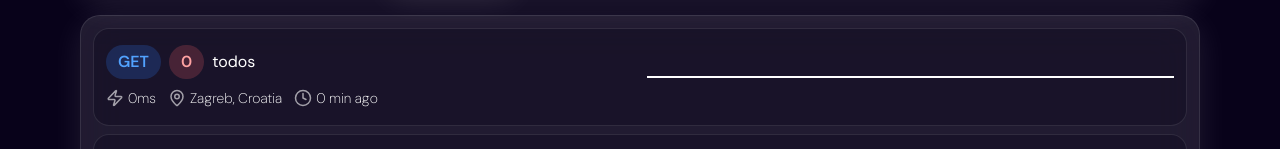
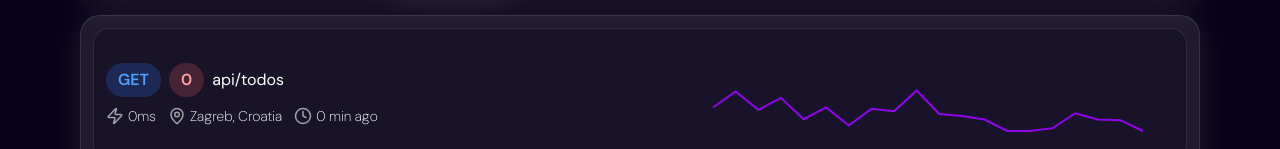
Before and after one commit to AdrianPalcic/Treblle-hackaton, a React (Vite) app: page / in a window 1280 px wide. Shown: the part 803-952 px from the top of the page. Built offline with nearby package versions, Linux system fonts and the light colour scheme; no server answers.

Commit message:
Added charts

```diff
--- a/package.json
+++ b/package.json
@@ -14,6 +14,7 @@
     "lucide-react": "^0.546.0",
     "react": "^19.1.1",
     "react-dom": "^19.1.1",
+    "recharts": "^3.3.0",
     "tailwindcss": "^4.1.15"
   },
   "devDependencies": {
--- a/src/App.tsx
+++ b/src/App.tsx
@@ -164,6 +164,9 @@ function App() {
     <main>
       <Navbar />
       <Hero />
+      {errorMessage && (
+        <div className="flex justify-center">{errorMessage}</div>
+      )}
       {!isLoading ? (
         <>
           <RequestBar
@@ -195,6 +198,7 @@ function App() {
                 setSelectedApiCall(call);
                 setIsModalOpen(true);
               }}
+              avgTime={averageTime}
             />
           ) : (
             <TableView
--- /dev/null
+++ b/src/components/Chart.tsx
@@ -0,0 +1,47 @@
+import { LineChart, Line, YAxis } from "recharts";
+import type { ChartData } from "../types";
+import { useMemo } from "react";
+
+const Chart = () => {
+  const chartData = useMemo(() => {
+    const numberOfPoints = 20;
+    const data: ChartData[] = [];
+    let lastValue = 50;
+
+    for (let i = 0; i < numberOfPoints; i++) {
+      const variation = (Math.random() - 0.5) * 60;
+      const value = Math.max(10, Math.min(100, lastValue + variation));
+      data.push({
+        id: i + 1,
+        responseTime: value,
+        avgTime: 150,
+      });
+      lastValue = value;
+    }
+
+    return data;
+  }, []);
+
+  return (
+    <LineChart width={500} height={100} data={chartData}>
+      <YAxis
+        domain={[0, 100]}
+        ticks={[25, 50, 75]}
+        stroke="#e5e7eb"
+        strokeWidth={1}
+        tick={false}
+        axisLine={false}
+      />
+
+      <Line
+        dataKey="responseTime"
+        stroke="#9103eb"
+        strokeWidth={2}
+        dot={false}
+        isAnimationActive={false}
+      />
+    </LineChart>
+  );
+};
+
+export default Chart;
--- a/src/components/ListView.tsx
+++ b/src/components/ListView.tsx
@@ -1,5 +1,6 @@
 import { Clock, MapPin, Zap } from "lucide-react";
 import type { APIResponse } from "../types";
+import Chart from "./Chart";
 
 const ListView = ({
   responses,
@@ -9,6 +10,7 @@ const ListView = ({
   activeSort,
   sortByCreatedAt,
   sortByResponseTime,
+  avgTime,
   onApiCallClick,
 }: {
   responses: APIResponse[];
@@ -18,6 +20,7 @@ const ListView = ({
   activeSort: "createdAt" | "responseTime";
   sortByCreatedAt: "latest" | "oldest";
   sortByResponseTime: "fastest" | "slowest";
+  avgTime: number;
   onApiCallClick: (call: APIResponse) => void;
 }) => {
   const filterByTime = (call: APIResponse) => {
@@ -39,13 +42,13 @@ const ListView = ({
 
   const filterByResponse = (call: APIResponse) => {
     if (selectedResponse === "All") return true;
-    if (selectedResponse === "Success")
+    if (selectedResponse === "2xx Success")
       return call.status >= 200 && call.status < 300;
-    if (selectedResponse === "Redirect")
+    if (selectedResponse === "3xx Redirect")
       return call.status >= 300 && call.status < 400;
-    if (selectedResponse === "Client Error")
+    if (selectedResponse === "4xx Client Error")
       return call.status >= 400 && call.status < 500;
-    if (selectedResponse === "Server Error")
+    if (selectedResponse === "5xx Server Error")
       return call.status >= 500 && call.status < 600;
     return true;
   };
@@ -128,7 +131,7 @@ const ListView = ({
                         {call.status}
                       </div>
                       <span className="text-sm md:text-base truncate">
-                        {call.endpoint}
+                        api/{call.endpoint}
                       </span>
                     </div>
                     <div className="flex flex-wrap gap-2 md:gap-3 items-center">
@@ -161,7 +164,9 @@ const ListView = ({
                     </div>
                   </div>
                 </div>
-                <div className="hidden md:block flex-1 border border-solid border-white"></div>
+                <div className="hidden md:block flex-1">
+                  <Chart />
+                </div>
               </div>
             ))
           )}
--- a/src/components/RequestBar.tsx
+++ b/src/components/RequestBar.tsx
@@ -157,7 +157,7 @@ const RequestBar = ({
                 <ChevronsUpDown size={20} className="hidden md:block" />
               </div>
               {openDropdown === "method" && (
-                <div className="absolute top-full mt-2 right-0 tag bg-tetriary rounded-xl p-2 min-w-[150px] z-[1000]">
+                <div className="absolute top-full mt-2 right-0 tag bg-tetriary rounded-xl p-2 min-w-[150px] z-1000">
                   {methodOptions.map((option) => (
                     <div
                       key={option.value}
--- a/src/types/index.ts
+++ b/src/types/index.ts
@@ -77,3 +77,9 @@ export type APIResponse = {
   error?: string;
   responseHeaders?: Record<string, string>;
 };
+
+export type ChartData = {
+  responseTime: number;
+  avgTime: number;
+  id: number;
+};
```
Also changed, not shown: public/lightning.svg (deleted), 1 other file (tests, documents, lock files or other folders).
